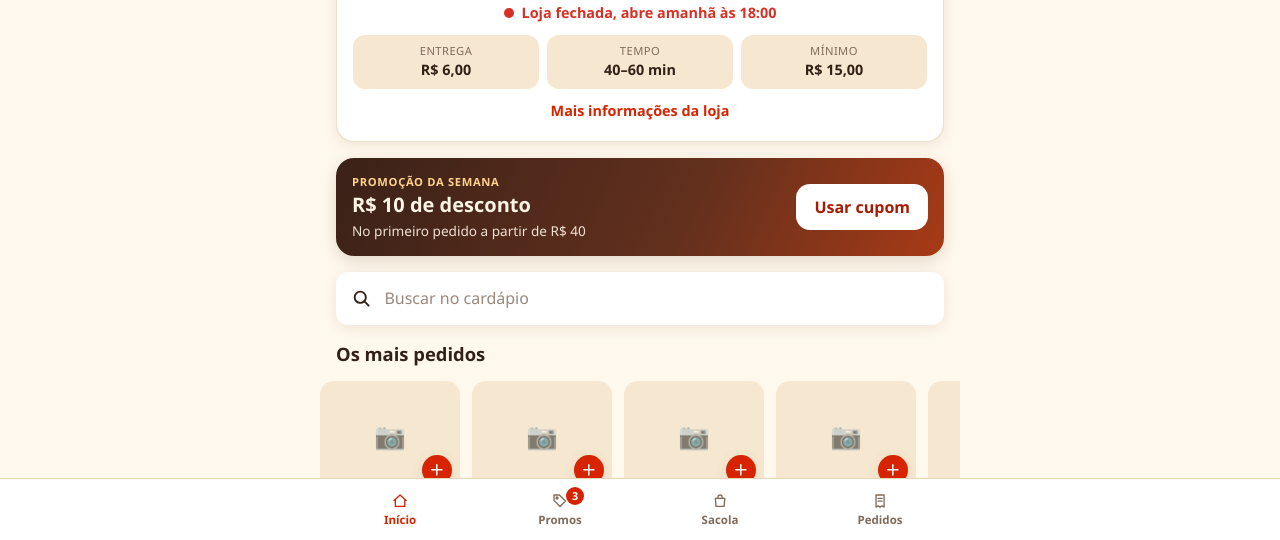
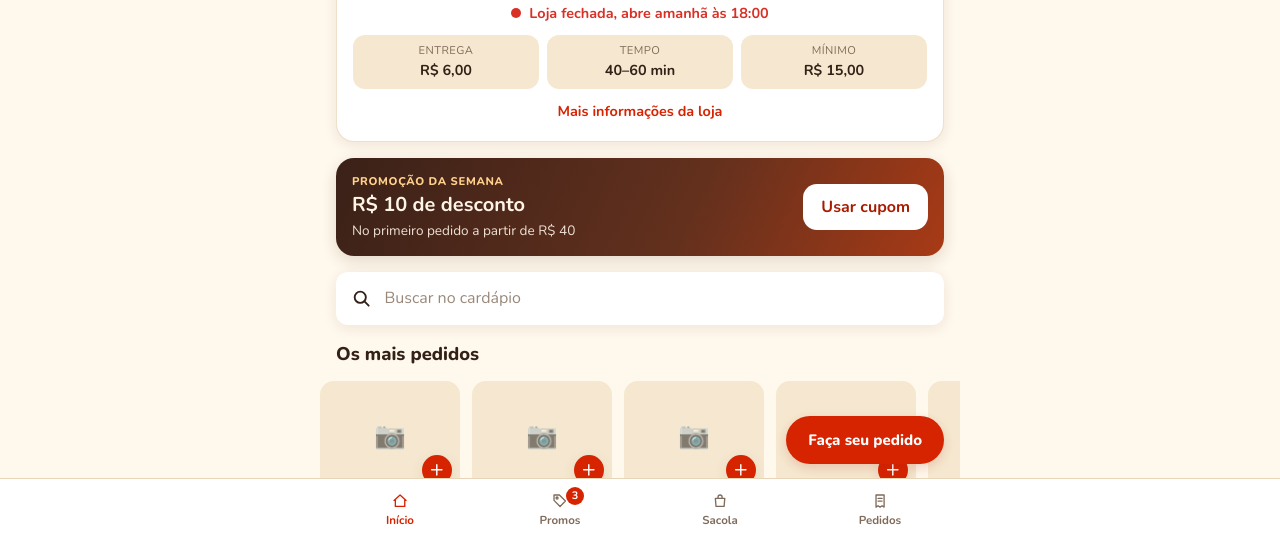
Before and after one commit to arthursouusa/lanchesmila, a plain HTML site: page index.html in a window 1280 px wide. Shown: the part 258-798 px from the top of the page. Drawn offline with nearby package versions, Linux system fonts and the light colour scheme.

Commit message:
mudei fonte e adicionei botão

```diff
--- a/app.js
+++ b/app.js
@@ -412,7 +412,18 @@ const MENU_DA_ROTA = {
 };
 const ROTAS_SEM_BARRA_SACOLA = ["sacola", "identificar", "finalizar", "sucesso", "produto"];
 
-// Atualiza contadores do menu e a barra flutuante "Ver sacola"
+// Leva o cliente até as categorias, mesmo quando ele está em outra tela.
+function irAoCardapio() {
+  const rolar = () => $("#cardapio")?.scrollIntoView({ behavior: "smooth", block: "start" });
+  if (rotaAtual === "inicio") {
+    rolar();
+    return;
+  }
+  window.addEventListener("hashchange", rolar, { once: true });
+  location.hash = "#/";
+}
+
+// Atualiza contadores e alterna o botão flutuante entre cardápio e sacola.
 function atualizarMarcadores() {
   const qtd = qtdCarrinho();
   const badgeSacola = $("#badge-sacola");
@@ -424,9 +435,15 @@ function atualizarMarcadores() {
   badgePromos.textContent = cupons;
   badgePromos.hidden = cupons === 0;
 
-  $("#barra-sacola").hidden = qtd === 0 || ROTAS_SEM_BARRA_SACOLA.includes(rotaAtual);
+  const barra = $("#barra-sacola");
+  const mostrarBarra = !ROTAS_SEM_BARRA_SACOLA.includes(rotaAtual);
+  barra.hidden = !mostrarBarra;
+  $("#barra-sacola-texto").textContent = qtd > 0 ? "Ver sacola" : "Faça seu pedido";
+  $("#barra-sacola-resumo").hidden = qtd === 0;
   $("#barra-sacola-qtd").textContent = qtd;
   $("#barra-sacola-total").textContent = dinheiro(subtotalCarrinho());
+  barra.setAttribute("aria-label", qtd > 0 ? `Ver sacola, ${qtd} ${qtd === 1 ? "item" : "itens"}, total ${dinheiro(subtotalCarrinho())}` : "Faça seu pedido: ir ao cardápio");
+  document.body.classList.toggle("cta-flutuante-ativo", mostrarBarra);
 }
 
 function mostrarTela(manterRolagem = false) {
@@ -951,6 +968,12 @@ function enviarPedido(t, formaNome, pedeTroco, troco, recado) {
    10. LIGANDO OS BOTÕES (roda uma vez, quando a página abre)
    ===================================================================== */
 function ligarEventos() {
+  // botão flutuante: com itens abre a sacola; sem itens leva às categorias
+  $("#barra-sacola").onclick = () => {
+    if (qtdCarrinho() > 0) location.hash = "#/sacola";
+    else irAoCardapio();
+  };
+
   // topo e tela inicial
   $("#topo-voltar").onclick = voltar;
   $("#topo-compartilhar").onclick = () => compartilhar(topo.compartilhar);
--- /dev/null
+++ b/fonts.css
@@ -0,0 +1,7 @@
+@import url('https://fonts.googleapis.com/css2?family=Nunito+Sans:ital,opsz,wght@0,6..12,200..1000;1,6..12,200..1000&display=swap');
+
+@import url('https://fonts.googleapis.com/css2?family=Montserrat:ital,wght@0,100..900;1,100..900&display=swap');
+
+@import url('https://fonts.googleapis.com/css2?family=DM+Sans:ital,opsz,wght@0,9..40,100..1000;1,9..40,100..1000&display=swap');
+
+@import url('https://fonts.googleapis.com/css2?family=Nunito:ital,wght@0,200..1000;1,200..1000&display=swap');
--- a/index.html
+++ b/index.html
@@ -12,8 +12,8 @@
   <link rel="stylesheet" href="https://fonts.googleapis.com/css2?family=Poppins:wght@400;600;700&display=swap">
   -->
   <link rel="stylesheet" href="style.css">
+  <link rel="stylesheet" href="fonts.css">
 </head>
-
 <!--
   =====================================================================
   COMO O SITE É DIVIDIDO
@@ -84,12 +84,14 @@
     </div>
   </header>
 
-  <!-- Barra flutuante "Ver sacola" (aparece quando há itens) -->
-  <a id="barra-sacola" class="barra-sacola" href="#/sacola" hidden>
-    <span class="barra-sacola__qtd" id="barra-sacola-qtd">0</span>
-    <span class="barra-sacola__texto">Ver sacola</span>
-    <strong id="barra-sacola-total">R$ 0,00</strong>
-  </a>
+  <!-- Botão flutuante: leva ao cardápio ou abre a sacola quando já há itens -->
+  <button type="button" id="barra-sacola" class="barra-sacola" aria-label="Faça seu pedido" hidden>
+    <span class="barra-sacola__texto" id="barra-sacola-texto">Faça seu pedido</span>
+    <span class="barra-sacola__resumo" id="barra-sacola-resumo" hidden>
+      <span class="barra-sacola__qtd" id="barra-sacola-qtd">0</span>
+      <strong id="barra-sacola-total">R$ 0,00</strong>
+    </span>
+  </button>
 
   <!-- Menu de baixo -->
   <nav class="menu" aria-label="Menu principal">
@@ -189,7 +191,7 @@
       <!-- ===== CATEGORIAS =====
            O nome do quadro é o título da tela da categoria.
            O id depois de #/categoria/ tem que ser igual ao data-id da tela (em PRODUTOS). -->
-      <section>
+      <section id="cardapio">
         <h2 class="titulo-secao">Cardápio</h2>
         <div class="grade-categorias">
         <a class="quadro" href="#/categoria/burgers">
--- a/style.css
+++ b/style.css
@@ -46,7 +46,7 @@
   --tag-texto:    #704400;
 
   /* ----- Fonte ----- */
-  --fonte: "Segoe UI", system-ui, -apple-system, Roboto, "Helvetica Neue", Arial, sans-serif;
+  --fonte: "Nunito", system-ui, sans-serif;
   --tamanho-base: 16px;
 
   /* ----- Formas ----- */
@@ -287,22 +287,37 @@ textarea { resize: vertical; }
   border-radius: var(--raio-pilula); font-size: .68rem; font-style: normal;
 }
 
-/* ----- Barra flutuante "Ver sacola" ----- */
+/* ----- Botão flutuante de pedido / sacola ----- */
 .barra-sacola {
-  position: fixed; z-index: 35;
-  left: 50%; transform: translateX(-50%);
-  bottom: calc(var(--menu-altura) + 12px);
-  width: min(calc(100% - 2 * var(--espaco)), calc(var(--largura-max) - 2 * var(--espaco)));
-  display: flex; align-items: center; justify-content: space-between; gap: 12px;
-  padding: 13px 18px;
+  position: fixed; z-index: 39;
+  right: max(16px, calc((100vw - var(--largura-max)) / 2 + 16px));
+  bottom: calc(var(--menu-altura) + 14px);
+  display: flex; align-items: center; justify-content: center; gap: 10px;
+  max-width: calc(100vw - 32px);
+  min-height: 48px; padding: 12px 22px;
+  border: 0; border-radius: var(--raio-pilula);
   background: var(--primaria); color: var(--primaria-texto);
-  border-radius: var(--raio); box-shadow: 0 6px 18px rgba(0, 0, 0, .25); font-weight: 700;
+  box-shadow: 0 7px 20px rgba(67, 19, 0, .27);
+  font-size: .94rem; font-weight: 800; line-height: 1.2; text-align: center;
+  cursor: pointer;
+  transition: transform .18s ease, box-shadow .18s ease, background .18s ease;
 }
+.barra-sacola:hover { background: var(--primaria-escura); transform: translateY(-2px); }
+.barra-sacola:active { transform: translateY(0) scale(.98); }
+.barra-sacola:focus-visible { outline: 3px solid var(--secundaria); outline-offset: 3px; }
 .barra-sacola__qtd {
-  min-width: 26px; height: 26px; display: grid; place-items: center;
-  background: rgba(255, 255, 255, .25); border-radius: 50%; font-size: .85rem;
+  min-width: 25px; height: 25px; display: grid; place-items: center;
+  padding: 0 6px; background: rgba(255, 255, 255, .23);
+  border-radius: 50%; font-size: .82rem;
 }
-.barra-sacola__texto { flex: 1; }
+.barra-sacola__texto { flex: none; }
+.barra-sacola__resumo { display: flex; align-items: center; gap: 9px; }
+body.cta-flutuante-ativo { padding-bottom: calc(var(--menu-altura) + 84px); }
+#cardapio { scroll-margin-top: 16px; }
+
+@media (prefers-reduced-motion: reduce) {
+  .barra-sacola { transition: none; }
+}
 
 /* ----- Aviso rápido ----- */
 .aviso {
```
